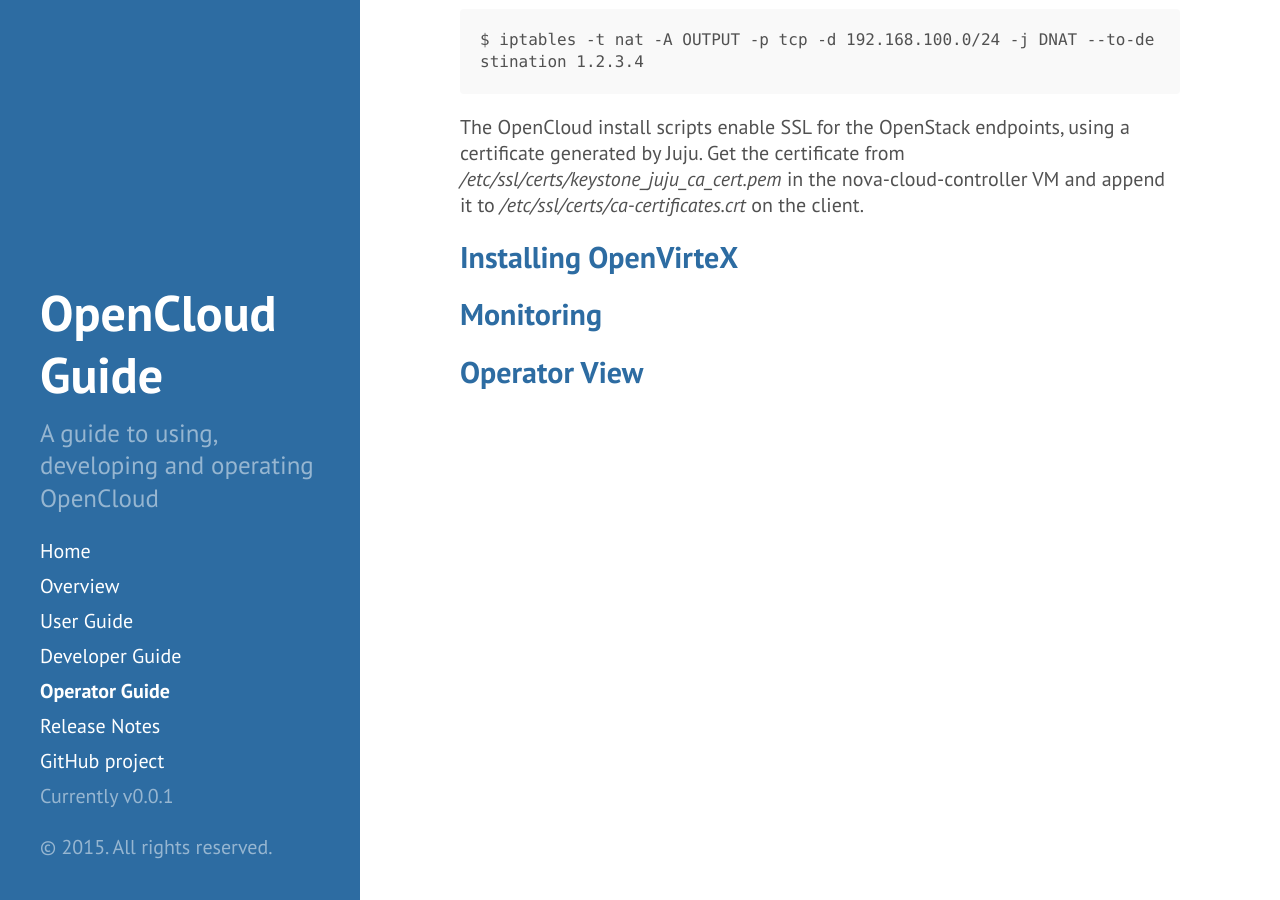
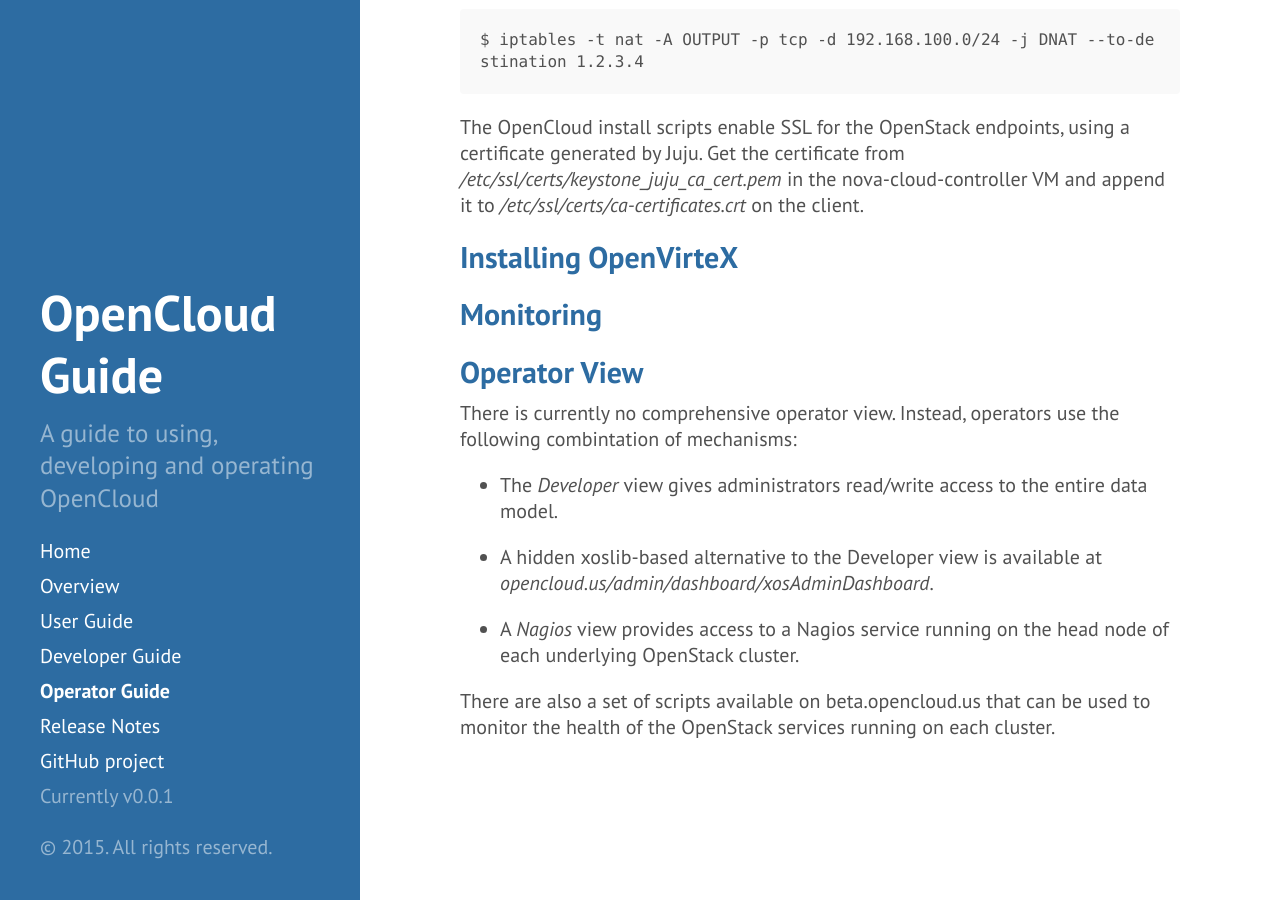
Before and after one commit to open-cloud/open-cloud.github.io.old, a Jekyll site: the page built from 3_operator.md, in a window 1280 px wide and 900 px high, scrolled down 6524 px. Built offline with Jekyll 4.4.1, drawn with Linux system fonts in a browser that asks for light colours; Markdown is read by kramdown in place of the engine named in the settings.

Commit message:
added minimal operator view

```diff
--- a/3_operator.md
+++ b/3_operator.md
@@ -288,3 +288,19 @@
 ##Monitoring
 
 ##Operator View
+
+There is currently no comprehensive operator view. Instead, operators
+use the following combintation of mechanisms:
+
+* The *Developer* view gives administrators read/write access to the
+  entire data model.
+
+* A hidden xoslib-based alternative to the Developer view is available
+  at *opencloud.us/admin/dashboard/xosAdminDashboard*.
+
+* A *Nagios* view provides access to a Nagios service running on the
+  head node of each underlying OpenStack cluster.
+
+There are also a set of scripts available on beta.opencloud.us that
+can be used to monitor the health of the OpenStack services running
+on each cluster.
```
Also changed, not shown: 4_notes.md (+5 -1 lines).
